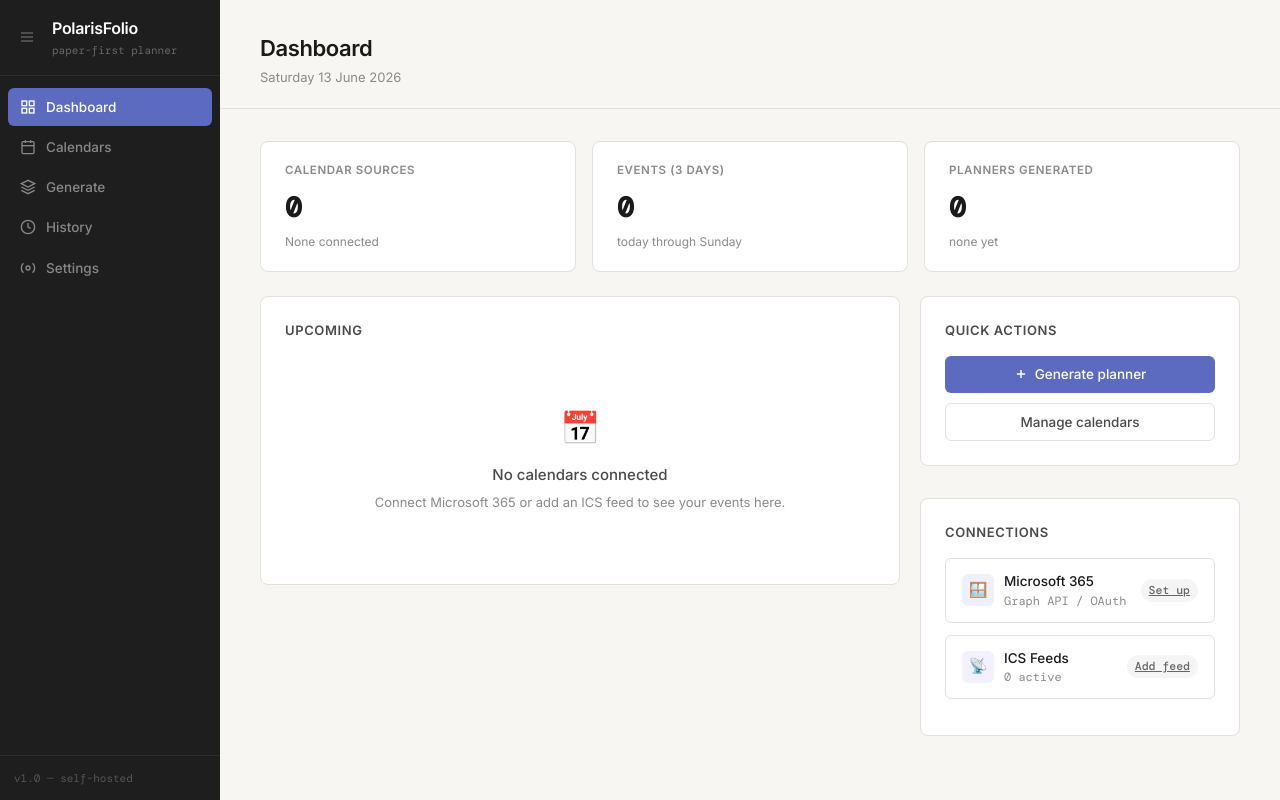
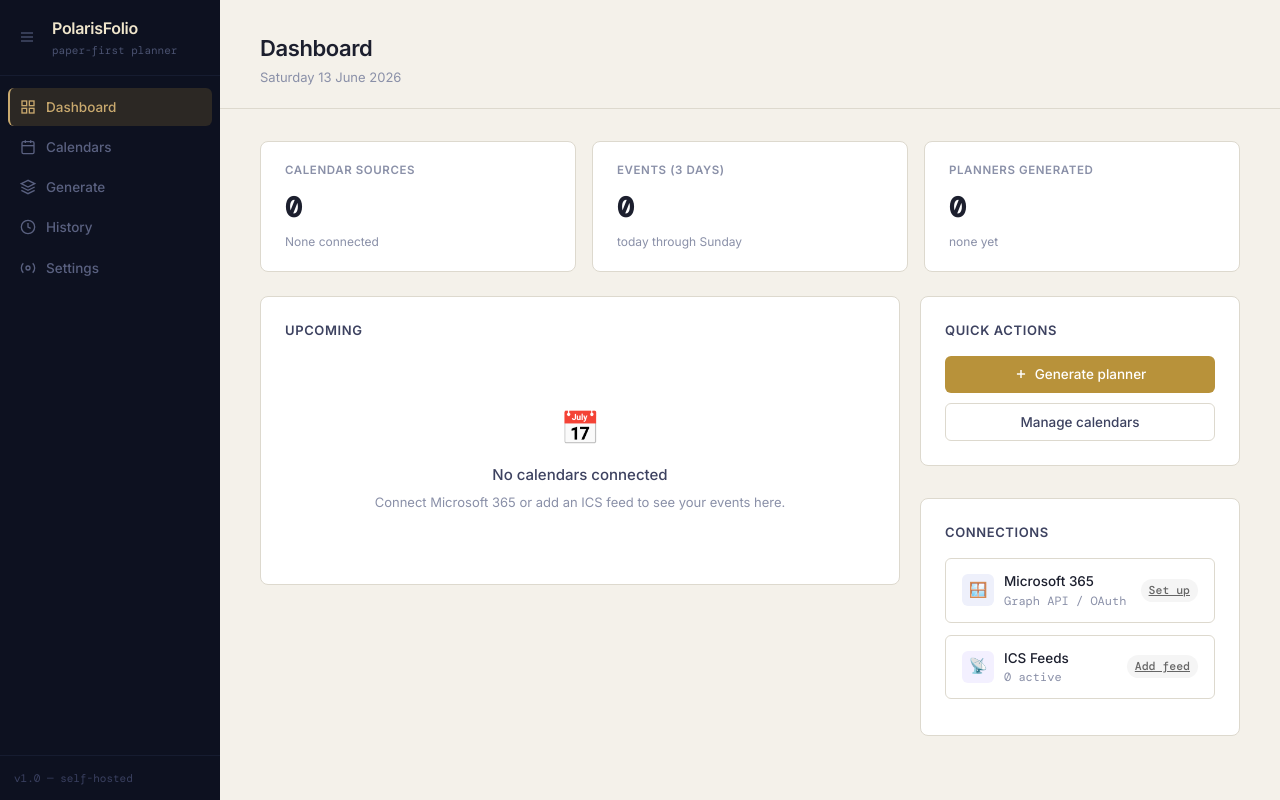
Before and after one commit to ScreechyX/PolarisFolio, a FastAPI app: page / in a window 1280 px wide. Run offline with FastAPI, Linux system fonts and the light colour scheme; data that the repository does not hold is empty.

Commit message:
Retheme UI to match reMarkable Paper Pro Sleep aesthetic
Deep navy sidebar, warm gold accents, cream paper tones — inspired
by the night-sky/north-star brand image.

Co-Authored-By: Claude Sonnet 4.6 <noreply@anthropic.com>

```diff
--- a/templates/base.html
+++ b/templates/base.html
@@ -11,18 +11,18 @@
     *, *::before, *::after { box-sizing: border-box; margin: 0; padding: 0; }
 
     :root {
-      --paper:     #F7F6F3;
-      --ink:       #1A1A1A;
-      --ink-2:     #4A4A4A;
-      --ink-3:     #8A8A8A;
-      --rule:      #E2E0DA;
-      --sidebar:   #1E1E1E;
-      --sidebar-2: #2C2C2C;
-      --accent:    #5C6BC0;
-      --accent-bg: #EEF0FB;
+      --paper:     #F4F1EA;
+      --ink:       #1C1F2E;
+      --ink-2:     #3D4260;
+      --ink-3:     #8A90A8;
+      --rule:      #DDD9CE;
+      --sidebar:   #0D1120;
+      --sidebar-2: #161C30;
+      --accent:    #B8923A;
+      --accent-bg: #F5EDD6;
       --success:   #4CAF50;
-      --warn:      #FF9800;
-      --danger:    #EF5350;
+      --warn:      #C9933A;
+      --danger:    #C0392B;
       --radius:    6px;
       --font:      'Inter', system-ui, sans-serif;
       --mono:      'DM Mono', monospace;
@@ -69,7 +69,7 @@
       background: none;
       border: none;
       cursor: pointer;
-      color: #666;
+      color: #4A5270;
       padding: 5px;
       border-radius: 4px;
       flex-shrink: 0;           /* always visible — it's the leftmost element */
@@ -77,7 +77,7 @@
       align-items: center;
       transition: color 0.15s, background 0.15s;
     }
-    .collapse-btn:hover { color: #ccc; background: var(--sidebar-2); }
+    .collapse-btn:hover { color: #C9A96E; background: var(--sidebar-2); }
     .collapse-btn svg { width: 16px; height: 16px; display: block; }
 
     .sidebar-wordmark { overflow: hidden; white-space: nowrap; }
@@ -85,13 +85,13 @@
     .sidebar-wordmark .wordmark {
       font-size: 16px;
       font-weight: 600;
-      color: #fff;
+      color: #F0E6CC;
       letter-spacing: -0.3px;
     }
 
     .sidebar-wordmark .tagline {
       font-size: 11px;
-      color: #666;
+      color: #4A5270;
       margin-top: 2px;
       font-family: var(--mono);
     }
@@ -107,7 +107,7 @@
       gap: 10px;
       padding: 9px 12px;
       border-radius: var(--radius);
-      color: #888;
+      color: #5A6180;
       text-decoration: none;
       font-size: 13.5px;
       font-weight: 500;
@@ -116,8 +116,8 @@
       white-space: nowrap;
     }
 
-    .nav-item:hover { background: var(--sidebar-2); color: #ccc; }
-    .nav-item.active { background: var(--accent); color: #fff; }
+    .nav-item:hover { background: var(--sidebar-2); color: #C9A96E; }
+    .nav-item.active { background: rgba(185,146,58,0.18); color: #C9A96E; border-left: 2px solid #C9A96E; padding-left: 10px; }
 
     .nav-item svg { width: 16px; height: 16px; flex-shrink: 0; }
     .nav-label { transition: opacity 0.15s; }
@@ -130,7 +130,7 @@
       padding: 14px;
       border-top: 1px solid var(--sidebar-2);
       font-size: 11px;
-      color: #555;
+      color: #3A4060;
       font-family: var(--mono);
       white-space: nowrap;
       overflow: hidden;
```
